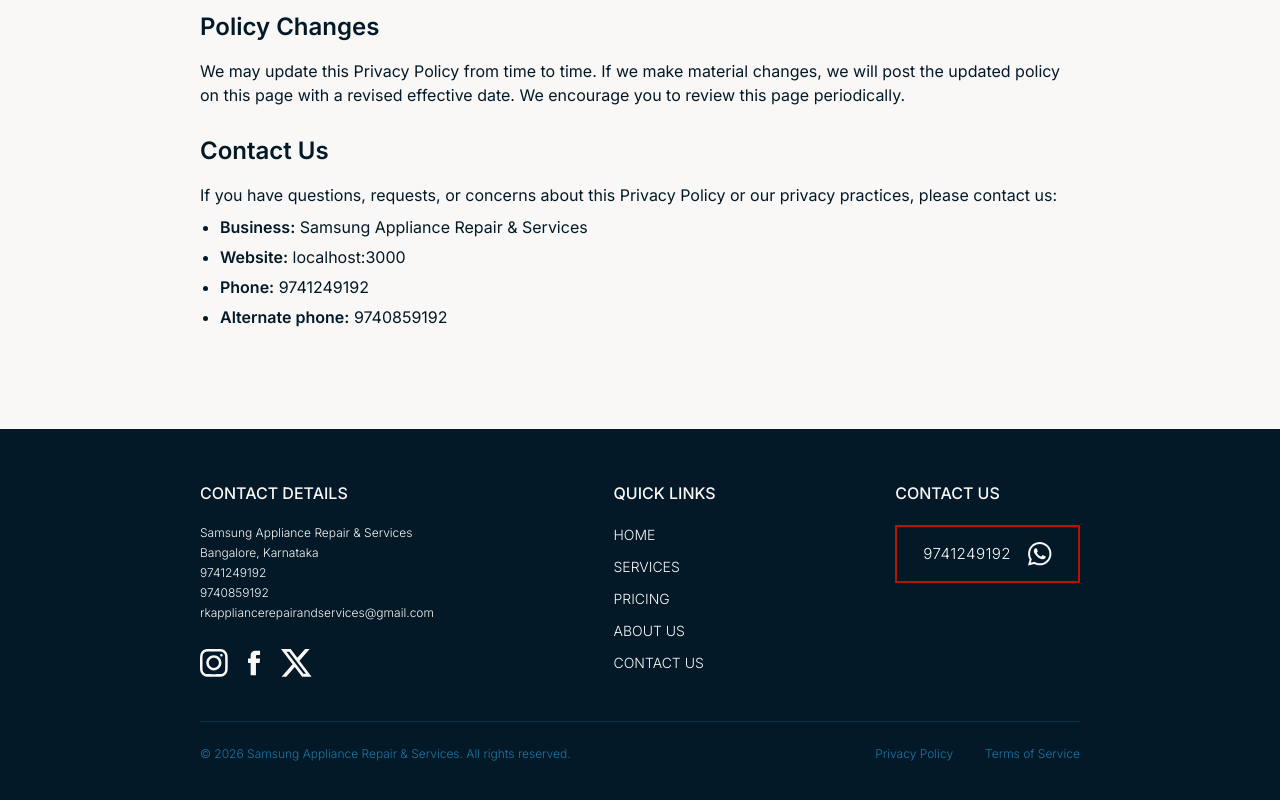
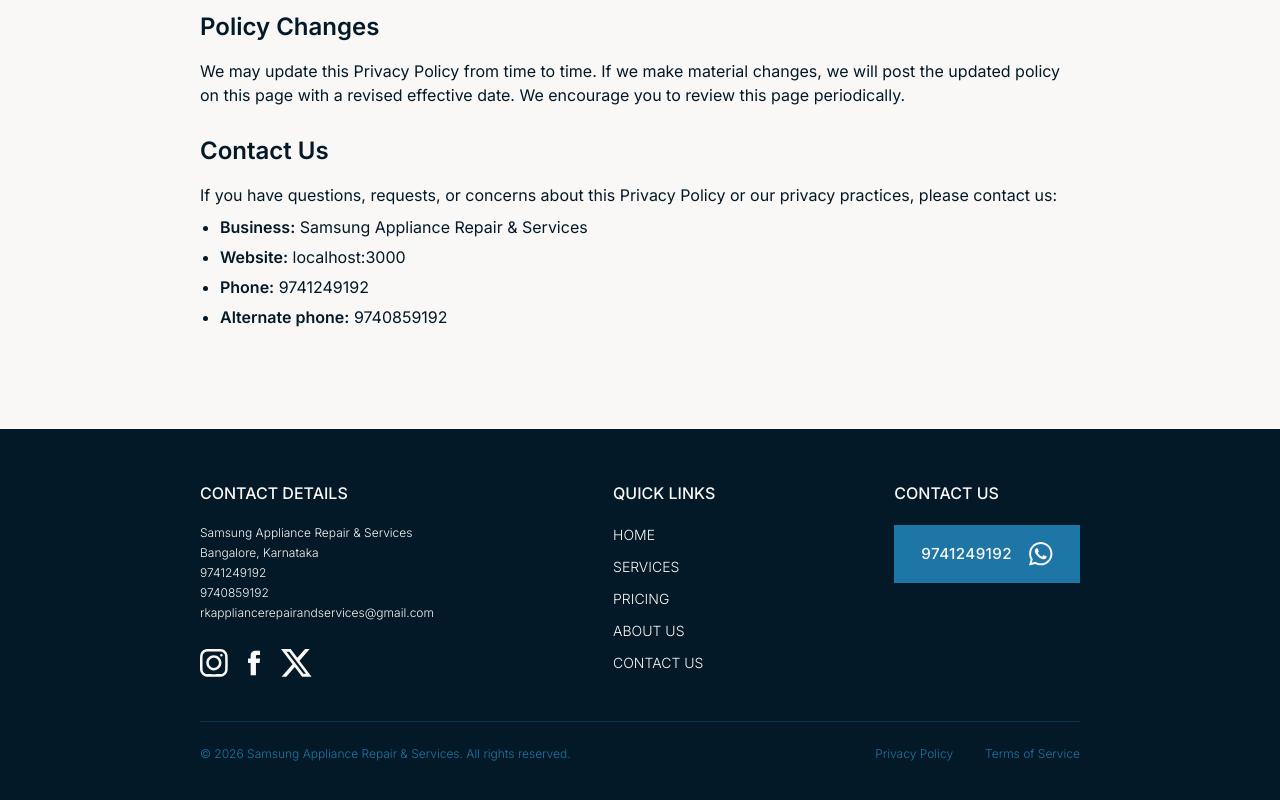
Before and after one commit to Mariah0-0/samsung-appliance-repair-and-services, a Next.js app: page /privacy-policy in a window 1280 px wide. Shown: the part 2499-3299 px from the top of the page. Built offline with nearby package versions, Linux system fonts and the light colour scheme.

Commit message:
color palette and button variant fixes

```diff
--- a/app/components/ContactForm.tsx
+++ b/app/components/ContactForm.tsx
@@ -157,7 +157,8 @@
               )}
               <div className="flex ml-auto mt-1 sm:mt-0">
                 <Button
-                  variant="primary"
+                  color="accent"
+                  buttonStyle="filled"
                   disabled={status === "sending"}
                   className="h-11.5! md:h-12! px-8!"
                 >
--- a/app/components/Hero.tsx
+++ b/app/components/Hero.tsx
@@ -19,13 +19,15 @@
         <h1 className="text-3xl sm:text-4xl min-[1100px]:text-5xl font-bold">
           We fix your broken {business.brand} appliances.
         </h1>
-        <p className="my-7 md:my-5 lg:my-7 text-sm sm:text-base text-[#989176]">
+        <p className="my-7 md:my-5 lg:my-7 text-sm sm:text-base text-[#77725F]">
           AC, washing machine, TV, fridge, or microwave not working? We repair
           it. Today, at your doorstep.
         </p>
-        <div className="flex mt-10 md:mt-8 lg:mt-10 gap-2 sm:gap-4.25 md:gap-5.25">
+        <div className="flex mt-10 md:mt-8 lg:mt-10 gap-2 sm:gap-4.25 md:gap-5.25 z-0">
           <Button
-            variant="primary"
+            color="accent"
+            buttonStyle="filled"
+            className=" z-0"
             icon={WhatsApp}
             href={`${links.whatsapp1}`}
             target="_blank"
@@ -33,7 +35,8 @@
             Chat with us
           </Button>
           <Button
-            variant="secondary"
+            color="primary"
+            buttonStyle="outline"
             icon={Phone}
             href={`${links.call1}`}
             target="_blank"
--- a/app/components/Trust.tsx
+++ b/app/components/Trust.tsx
@@ -72,7 +72,8 @@
         </div>
         <div className="w-fit mx-auto mt-10">
           <Button
-            variant="primary"
+            color="accent"
+            buttonStyle="filled"
             icon={Calendar}
             href={`${links.call1}`}
             target="_blank"
--- a/app/components/UI/Button.tsx
+++ b/app/components/UI/Button.tsx
@@ -1,9 +1,13 @@
 import { ReactNode, ComponentType } from "react";
 import { IconProps } from "@/types/icon";
 
+type ButtonColor = "primary" | "secondary" | "accent";
+type ButtonStyle = "filled" | "outline";
+
 type ButtonProps = {
   children: ReactNode;
-  variant?: "primary" | "secondary" | "accent-outline";
+  color?: ButtonColor;
+  buttonStyle?: ButtonStyle;
   icon?: ComponentType<IconProps>;
   href?: string;
   onClick?: () => void;
@@ -14,7 +18,8 @@
 
 export default function Button({
   children,
-  variant = "primary",
+  color = "primary",
+  buttonStyle = "filled",
   icon: Icon,
   href,
   onClick,
@@ -28,38 +33,67 @@
     px-3 sm:px-5 md:px-6.5 min-[430px]:px-4 uppercase
     text-[0.85rem] sm:text-[0.95rem] tracking-wide transition-colors
     cursor-pointer
-  <focus-visible:outline-none <focus-visible:ring-2 <focus-visible:ring-offset-2 <focus-visible:ring-accent
-  <focus-visible:ring-offset-background
+    focus-visible:outline-none focus-visible:ring-2 focus-visible:ring-offset-2
+    focus-visible:ring-accent focus-visible:ring-offset-background
   `;
+
   const disabledStyles =
-    "disabled:opacity-50 disabled:cursor-not-allowed disabled:pointer-events-none disabled:hover:bg-none";
+    "disabled:opacity-50 disabled:cursor-not-allowed disabled:pointer-events-none";
 
-  const variantStyles: Record<
-    "primary" | "secondary" | "accent-outline",
-    { className: string; iconProps: IconProps }
+  const filledStyles: Record<
+    ButtonColor,
+    { className: string; iconColor: string }
   > = {
     primary: {
       className:
-        "bg-accent text-white font-medium border border-accent hover:bg-accentHover",
-      iconProps: { color: "var(--background)", height: 24 },
+        "bg-primary text-background font-medium border border-primary hover:bg-primaryHover hover:border-primaryHover",
+      iconColor: "var(--background)",
     },
     secondary: {
       className:
-        "bg-transparent text-primary font-medium border border-primary hover:text-background hover:bg-primary",
-      iconProps: { color: "currentColor", height: 24 },
+        "bg-secondary text-foreground font-medium border border-secondary hover:brightness-95",
+      iconColor: "var(--foreground)",
     },
-    "accent-outline": {
+    accent: {
       className:
-        "bg-transparent text-background font-light border-2 border-accent hover:text-white hover:bg-accent",
-      iconProps: { color: "currentColor", height: 24 },
+        "bg-accent text-white font-medium border border-accent hover:bg-accentHover hover:border-accentHover",
+      iconColor: "var(--background)",
     },
   };
 
-  const combinedStyles = `${baseStyles} ${variantStyles[variant].className} ${disabledStyles} ${className}`;
+  const outlineStyles: Record<
+    ButtonColor,
+    { className: string; iconColor: string }
+  > = {
+    primary: {
+      className:
+        "bg-transparent text-primary font-medium border-2 border-primary hover:bg-primary hover:text-background",
+      iconColor: "currentColor",
+    },
+    secondary: {
+      className:
+        "bg-transparent text-secondary font-medium border-2 border-secondary hover:bg-secondary hover:text-foreground",
+      iconColor: "currentColor",
+    },
+    accent: {
+      className:
+        "bg-transparent text-accent font-medium border-2 border-accent hover:bg-accent hover:text-white",
+      iconColor: "currentColor",
+    },
+  };
+
+  const styleMap = {
+    filled: filledStyles,
+    outline: outlineStyles,
+  } as const;
+
+  const activeStyle = styleMap[buttonStyle][color];
+
+  const combinedStyles = `${baseStyles} ${activeStyle.className} ${disabledStyles} ${className}`;
 
   const iconElement = Icon && (
     <span className="flex shrink-0 items-center justify-center h-6 sm:h-6.75">
-      <Icon {...variantStyles[variant].iconProps} />
+      <Icon color={activeStyle.iconColor} height={24} />
     </span>
   );
 
--- a/app/config/site.constants.lg.ts
+++ b/app/config/site.constants.lg.ts
@@ -37,7 +37,7 @@
     background: "#f9f8f6",
     foreground: "#140601",
     primary: "#bd4f00",
-    primaryHover: "#974f02",
+    primaryHover: "#943e00",
     secondary: "#ebd7c6",
     accent: "#4137c8",
     accentHover: "#342ca0",
--- a/app/config/site.constants.samsung.ts
+++ b/app/config/site.constants.samsung.ts
@@ -38,7 +38,7 @@
     background: "#f9f8f6",
     foreground: "#031927",
     primary: "#1d76a5",
-    primaryHover: "#3d6980",
+    primaryHover: "#165a7e",
     secondary: "#c8d9e6",
     accent: "#ba1200",
     accentHover: "#990f00",
--- a/app/globals.css
+++ b/app/globals.css
@@ -1,10 +1,10 @@
 @import "tailwindcss";
 
 :root {
-  --background: #f5f4f0;
+  --background: #f9f8f6;
   --foreground: #031927;
-  --primary: #508aa8;
-  --primaryHover: #3d6980;
+  --primary: #1d76a5;
+  --primaryHover: #165a7e;
   --secondary: #c8d9e6;
   --accent: #ba1200;
   --accentHover: #990f00;
```
Lines whose indentation alone changed are shown as unchanged.
